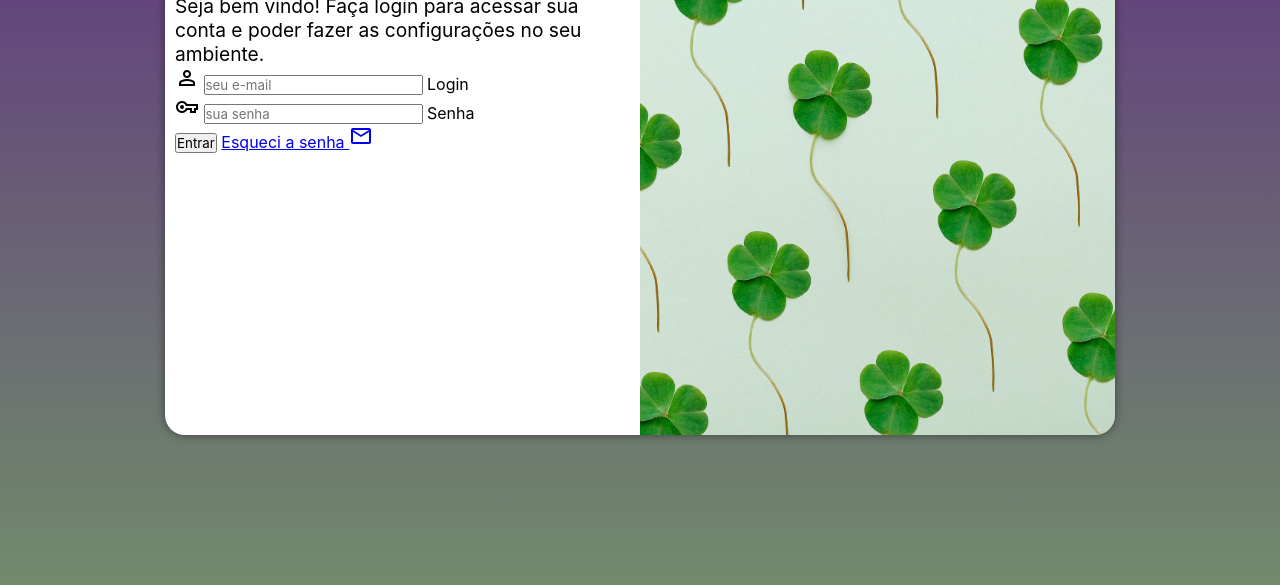
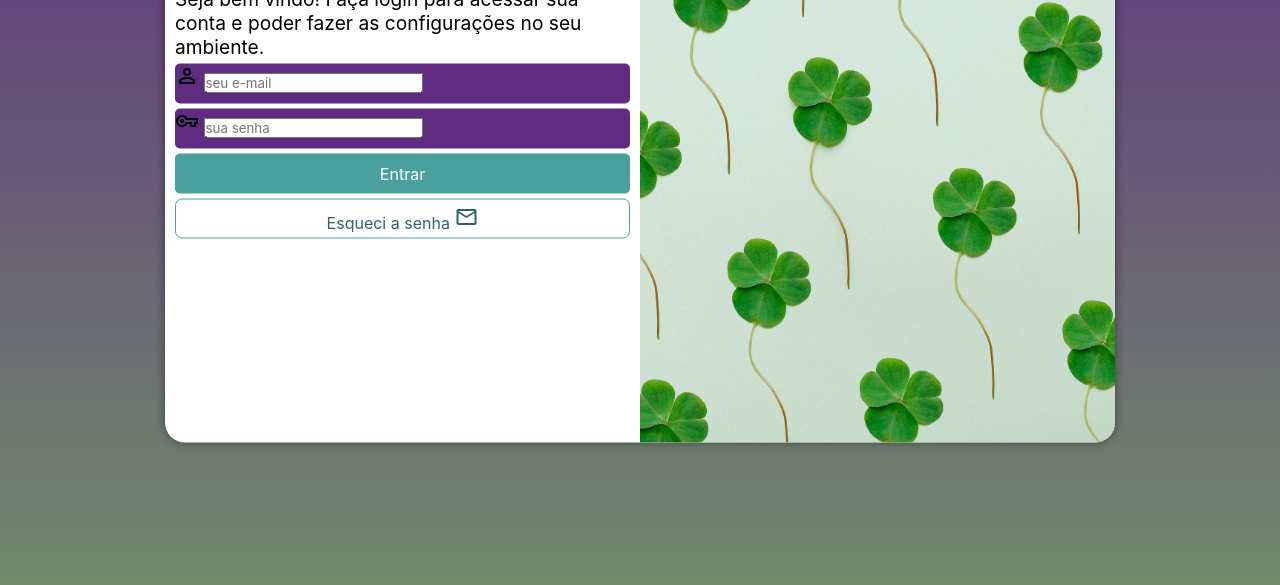
Before and after one commit to arthurmbarros/curso-html, a plain HTML site: page desafio 8 (projeto login)/index.html in a window 1280 px wide. Shown: the part 215-800 px from the top of the page. Drawn offline with nearby package versions, Linux system fonts and the light colour scheme.

Commit message:
formatação do formulário

```diff
--- a/desafio 8 (projeto login)/estilos/style.css
+++ b/desafio 8 (projeto login)/estilos/style.css
@@ -33,7 +33,7 @@ section#login {
     overflow: hidden;
     background-color: white;
     width: 251px;
-    height: 500px;
+    height: 515px;
     border-radius: 20px;
     box-shadow: 0px 0px 10px rgba(0, 0, 0, 0.450);
     transition: width 0.5s, height 0.5s;
@@ -65,3 +65,56 @@ div#formulario > h1 {
 div#formulario > p {
     font-size: 0.8em;
 }
+
+form > div.campo {
+    background-color: #5f2c82;
+    display: block;
+    width: 100%;
+    height: 40px;
+    border-radius: 5px;
+    margin: 5px 0px;
+}
+
+div.campo > label {
+    display: none;
+}
+
+form > input[type=submit] {
+    display: block;
+    font-size: 1em;
+    width: 100%;
+    height: 40px;
+    color: white;
+    background-color: #49a09d;
+    border: none;
+    border-radius: 5px;
+    cursor: pointer;
+
+}
+
+form > input[type=submit]:hover {
+    background-color: #2d6462;
+}
+
+form > a.botao {
+    display: block;
+    text-align: center;
+    font-size: 1em;
+    width: 100%;
+    height: 40px;
+    padding-top: 5px;
+    margin-top: 5px;
+    background-color: white;
+    color: #2d6464;
+    border: 1px solid #49a09d;
+    border-radius: 7px;
+    text-decoration: none;
+}
+
+form > a.botao:hover{
+    background-color: #6cd3cf;
+}
+
+form > a.botao > i {
+    font-size: 0.8em;
+}
--- a/desafio 8 (projeto login)/index.html
+++ b/desafio 8 (projeto login)/index.html
@@ -29,7 +29,9 @@
                         <label for="isenha">Senha</label>
                     </div>
                     <input type="submit" value="Entrar">
-                    <a href="esqueci.html">Esqueci a senha <span class="material-symbols-outlined">mail</span></a>
+                    <a href="esqueci.html" class="botao">
+                        Esqueci a senha <span class="material-symbols-outlined">mail</span>
+                    </a>
 
                 </form>
             </div>
```
